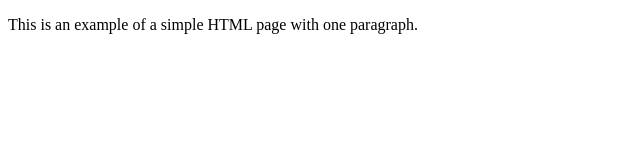
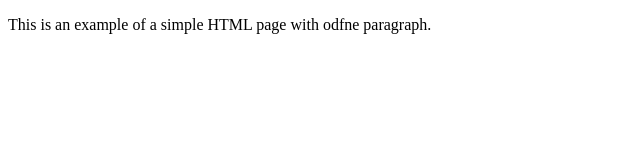
Before and after one commit to devyanshigu/Feminismgithub.io, a plain HTML site: page index.html in a window 1280 px wide. Shown: the full height of the page, 0-640 px from the left. Drawn offline with Linux system fonts and the light colour scheme.

Commit message:
Update index.html

```diff
--- a/index.html
+++ b/index.html
@@ -4,6 +4,6 @@
         <title>Example</title>
     </head>
     <body>
-        <p>This is an example of a simple HTML page with one paragraph.</p>
+        <p>This is an example of a simple HTML page with odfne paragraph.</p>
     </body>
 </html>
```
